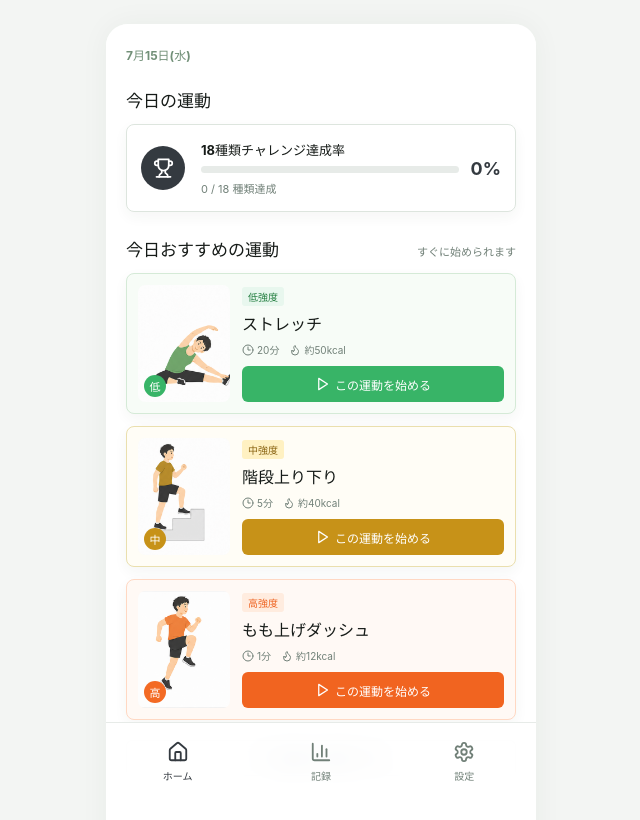
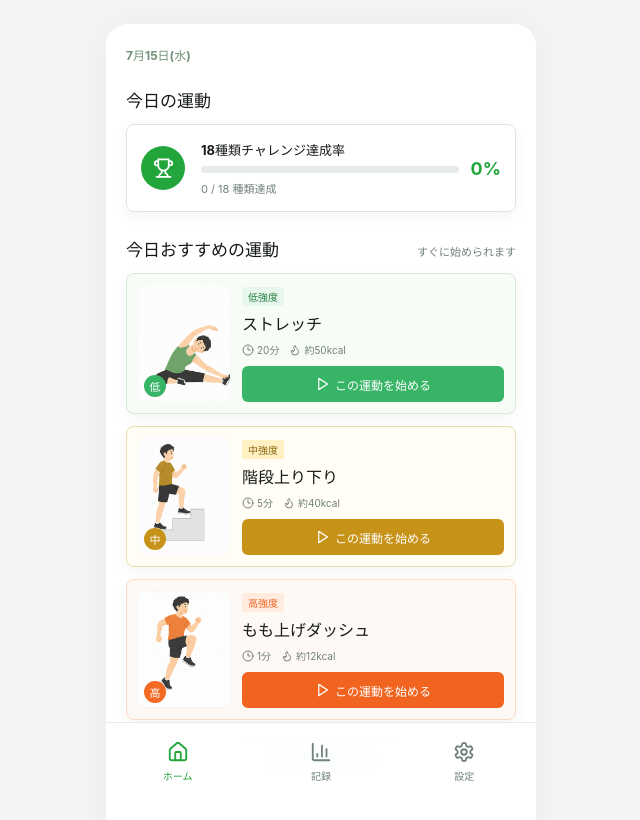
Before and after one commit to Ykt72/hitokoe, a React (Vite) app: page / in a window 1280 px wide. Shown: the top 820 px of the page, without its empty margins (319-959 px from the left). Built offline with nearby package versions, Linux system fonts and the light colour scheme; no server answers.

Commit message:
fix: アイコンとゲージの色を緑に統一

```diff
--- a/src/styles.css
+++ b/src/styles.css
@@ -9,9 +9,9 @@
   --muted:#718078;
   --line:#dde5de;
   --line-soft:#e7ebe8;
-  --accent:#343a40;
-  --accent-strong:#1f2937;
-  --accent-soft:#eef1f3;
+  --accent:#22a63b;
+  --accent-strong:#188f30;
+  --accent-soft:#e7f8e9;
   --shadow:#263b2b0c;
   font-synthesis:none;
 }
@@ -29,13 +29,13 @@ button{cursor:pointer}
 .home-date{font-size:12px;font-weight:700;color:#729078;margin:0 0 14px}
 .goal-card,.exercise-card,.week-card,.summary,.settings-group,.result-card,.live-stats{border:1px solid #dde5de;border-radius:8px;background:#fff;box-shadow:0 5px 14px #263b2b0c}
 .goal-card{display:grid;grid-template-columns:48px 1fr auto;gap:12px;align-items:center;padding:14px}
-.trophy{width:44px;height:44px;border-radius:50%;display:grid;place-items:center;color:#fff;background:#343a40}
+.trophy{width:44px;height:44px;border-radius:50%;display:grid;place-items:center;color:#fff;background:#22a63b}
 .trophy svg{width:21px}
 .goal-card strong{font-size:13px}
 .goal-card span{font-size:11px;color:#718078}
-.goal-card>b{font-size:18px;color:#343a40}
+.goal-card>b{font-size:18px;color:#22a63b}
 .linear{height:7px;border-radius:4px;background:#e7ebe8;margin:7px 0 4px;overflow:hidden}
-.linear i{display:block;height:100%;background:#343a40;border-radius:4px}
+.linear i{display:block;height:100%;background:#22a63b;border-radius:4px}
 .section-heading{display:flex;justify-content:space-between;align-items:end}
 .section-heading span{font-size:11px;color:#7d8c82;margin-bottom:14px}
 .exercise-list{display:grid;gap:12px}
@@ -70,7 +70,7 @@ button{cursor:pointer}
 .bottom-nav{position:fixed;bottom:0;left:50%;right:auto;transform:translateX(-50%);width:min(100%,430px);height:calc(78px + env(safe-area-inset-bottom));padding-bottom:env(safe-area-inset-bottom);background:#fffc;border-top:1px solid #e4e9e5;backdrop-filter:blur(12px);display:grid;grid-template-columns:repeat(3,1fr);z-index:10}
 .bottom-nav button{border:0;background:transparent;color:#7a847e;display:grid;place-content:center;gap:4px;font-size:10px}
 .bottom-nav button svg{width:22px;margin:auto}
-.bottom-nav button.active{color:#343a40;font-weight:800}
+.bottom-nav button.active{color:#22a63b;font-weight:800}
 .backdrop{position:fixed;inset:0;background:#0009;display:grid;place-items:center;padding:20px;z-index:20}
 .modal{width:min(100%,350px);background:#fff;border-radius:8px;padding:25px 22px;display:grid;text-align:center}
 .modal h2{font-size:18px;margin:0 0 16px}
@@ -79,11 +79,11 @@ button{cursor:pointer}
 .modal-guide{margin:12px 0 2px;padding:11px 12px;border:1px solid #dce8de;border-radius:7px;background:#f7faf7;color:#3d4b42;text-align:left;font-size:12px;line-height:1.6}
 .chosen{font-size:48px;font-weight:800;margin:4px 0 12px}
 .chosen small{font-size:18px;margin-left:4px}
-.modal input{width:100%;accent-color:#343a40}
+.modal input{width:100%;accent-color:#22a63b}
 .range-labels{display:flex;justify-content:space-between;font-size:12px}
 .modal-actions{display:grid;grid-template-columns:1fr 1fr;gap:12px;margin-top:24px}
-.primary{background:#343a40;color:#fff}
-.outline{border:1px solid #343a40;background:#fff;color:#1f2937}
+.primary{background:#22a63b;color:#fff}
+.outline{border:1px solid #22a63b;background:#fff;color:#188f30}
 .timer-screen{text-align:center;padding-top:50px}
 .timer-screen h1{font-size:25px;margin:8px 0 30px}
 .timer-ring,.small-ring{background:conic-gradient(#22a63a var(--progress),#e5eee6 0);border-radius:50%;display:grid;place-items:center}
@@ -96,15 +96,15 @@ button{cursor:pointer}
 .live-stats>div+div{border-left:1px solid #e2e7e3}
 .live-stats span{font-size:10px;color:#768079}
 .live-stats strong{font-size:16px}
-.live-stats svg{width:16px;color:#f26924;margin:auto}
+.live-stats svg{width:16px;color:#22a63b;margin:auto}
 .timer-actions{display:grid;grid-template-columns:1fr 1fr;gap:12px}
 .timer-actions button{min-height:46px}
 .danger{background:#fff;color:#dc3f35;border:1px solid #e65b52}
 .guide{text-align:left;margin-top:24px;padding:14px 15px;background:#f4f8f5;border:1px solid #d8e5da;border-radius:7px;color:#3a4a40;font-size:13px;font-weight:600;line-height:1.75}
 .complete-screen{text-align:center;padding-top:70px}
-.complete-check{width:72px;height:72px;margin:auto;border-radius:50%;display:grid;place-items:center;background:#eef1f3;color:#343a40}
+.complete-check{width:72px;height:72px;margin:auto;border-radius:50%;display:grid;place-items:center;background:#e7f8e9;color:#22a63b}
 .complete-check svg{width:38px;height:38px}
-.complete-screen>span{display:block;margin-top:18px;color:#343a40;font-weight:800}
+.complete-screen>span{display:block;margin-top:18px;color:#22a63b;font-weight:800}
 .complete-screen h1{font-size:28px;margin:7px 0 10px}
 .complete-screen>p{color:#6e7972;font-size:13px;line-height:1.7}
 .result-card{display:grid;grid-template-columns:1fr 1fr;margin:30px 0}
@@ -112,7 +112,7 @@ button{cursor:pointer}
 .result-card>div+div{border-left:1px solid #e1e7e2}
 .result-card span{font-size:11px;color:#78827b}
 .result-card strong{font-size:20px}
-.result-card svg{width:18px;color:#f26924;margin:auto}
+.result-card svg{width:18px;color:#22a63b;margin:auto}
 .wide{width:100%;min-height:48px}
 .text-button{margin:12px auto;border:0;background:none;color:#218f34;font-weight:700;display:flex;align-items:center}
 .text-button svg{width:17px}
@@ -125,8 +125,8 @@ button{cursor:pointer}
 .summary{display:grid;grid-template-columns:1fr 1fr;margin-top:12px}
 .summary>div{display:grid;place-items:center;gap:5px;padding:16px}
 .summary>div+div{border-left:1px solid #e2e7e3}
-.summary svg{width:20px;color:#343a40}
-.summary>div:last-child svg{color:#f26924}
+.summary svg{width:20px;color:#22a63b}
+.summary>div:last-child svg{color:#22a63b}
 .summary span{font-size:10px;color:#77817a}
 .activity-summary{display:grid;grid-template-columns:repeat(3,1fr);gap:8px}
 .activity-summary>div{min-height:76px;padding:13px 8px;border:1px solid #dfe8e1;border-radius:8px;background:#fbfdfb;display:grid;place-items:center;text-align:center}
@@ -160,7 +160,7 @@ button{cursor:pointer}
 .disabled{opacity:.55}
 .toggle{appearance:none;width:42px;height:24px;background:#ccd3ce;border-radius:12px;position:relative}
 .toggle:before{content:'';position:absolute;width:20px;height:20px;left:2px;top:2px;border-radius:50%;background:#fff;box-shadow:0 1px 4px #0003;transition:.2s}
-.toggle:checked{background:#343a40}
+.toggle:checked{background:#22a63b}
 .toggle:checked:before{transform:translateX(18px)}
 .incomplete-screen .complete-check{color:#a25b50;background:#f7ebe9}
 .incomplete-screen>span{color:#a25b50}
@@ -206,9 +206,9 @@ button{cursor:pointer}
   --muted:#c4ccd4;
   --line:#46505c;
   --line-soft:#37414b;
-  --accent:#e8edf2;
-  --accent-strong:#f7fafc;
-  --accent-soft:#323a44;
+  --accent:#35c970;
+  --accent-strong:#6ee79a;
+  --accent-soft:#173522;
   --shadow:#0007;
 }
 .stage.dark-theme .exercise-card.low,
@@ -249,9 +249,9 @@ button{cursor:pointer}
   background:var(--surface);
 }
 .stage.dark-theme .refresh{
-  background:#e8edf2;
-  border-color:#e8edf2;
-  color:#111827;
+  background:#35c970;
+  border-color:#35c970;
+  color:#07130b;
   box-shadow:0 8px 18px #0004;
 }
 .toast{
@@ -319,8 +319,8 @@ button{cursor:pointer}
   padding:8px 10px;
 }
 .pattern-option.active{
-  border-color:#343a40;
-  box-shadow:0 0 0 3px #eef1f3;
+  border-color:#22a63b;
+  box-shadow:0 0 0 3px #e7f8e9;
 }
 .pattern-preview{
   grid-row:1/3;
@@ -358,8 +358,8 @@ button{cursor:pointer}
   background-size:86px 52px;
 }
 .stage.dark-theme .pattern-option.active{
-  border-color:#f2f6f2;
-  box-shadow:0 0 0 3px #2a342d;
+  border-color:#35c970;
+  box-shadow:0 0 0 3px #173522;
 }
 .stage.dark-theme .pattern-dots .screen,
 .stage.dark-theme.pattern-dots .screen{
@@ -446,8 +446,8 @@ button{cursor:pointer}
   padding:8px 10px;
 }
 .background-option.active{
-  border-color:#343a40;
-  box-shadow:0 0 0 3px #eef1f3;
+  border-color:#22a63b;
+  box-shadow:0 0 0 3px #e7f8e9;
 }
 .background-preview{
   grid-row:1/3;
@@ -469,8 +469,8 @@ button{cursor:pointer}
   line-height:1.4;
 }
 .stage.dark-theme .background-option.active{
-  border-color:#f2f6f2;
-  box-shadow:0 0 0 3px #2a342d;
+  border-color:#35c970;
+  box-shadow:0 0 0 3px #173522;
 }
 .stage.dark-theme .pattern-preview,
 .stage.dark-theme .background-preview{
```
